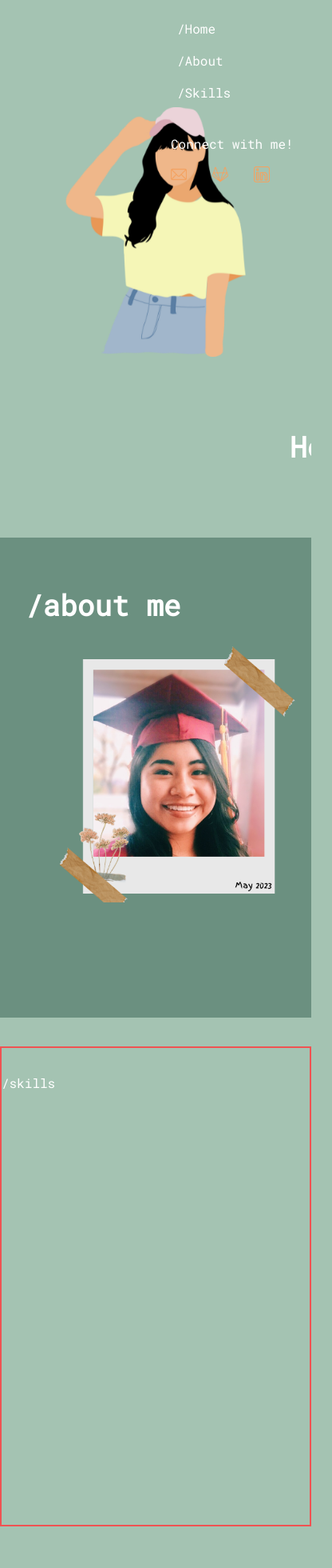
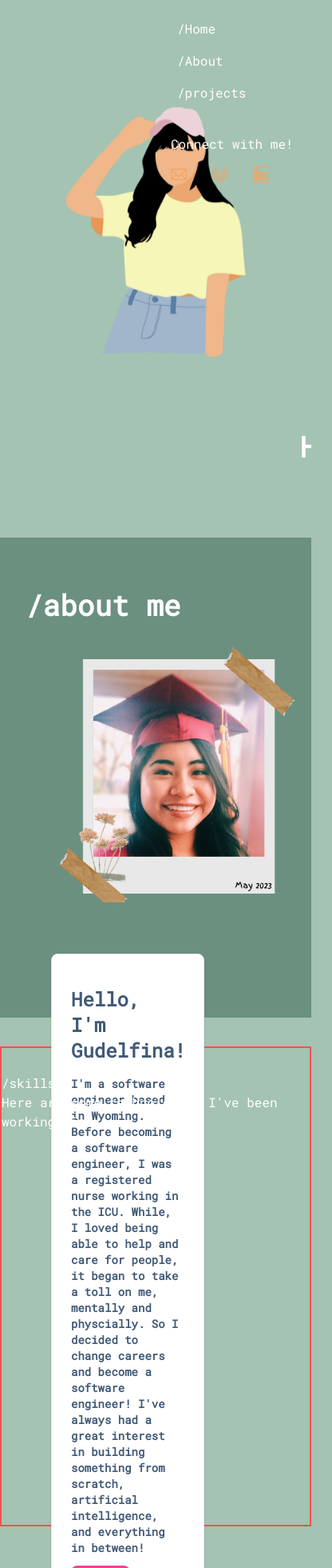
Before and after one commit to Gudelfina/portfolio, a React (Create React App) app: page / in a window 390 px wide. Shown: the top 1960 px of the page at 80% size, 416 px wide, since content can reach past the window. Built offline with nearby package versions, Linux system fonts and the light colour scheme.

Commit message:
fixed about me when to stack when screen is small

```diff
--- a/src/App.js
+++ b/src/App.js
@@ -1,6 +1,6 @@
 import Intro from "./components/Intro.js";
 import AboutPage from "./components/About.js";
-import Experience from "./components/Experience.js";
+import Projects from "./components/Projects.js";
 import NavBar from "./components/NavBar.js";
 
 const App = () => {
@@ -9,7 +9,7 @@ const App = () => {
       <NavBar />
       <Intro />
       <AboutPage />
-      <Experience />
+      <Projects />
     </div>
   );
 };
--- a/src/components/Experience.js
+++ /dev/null
@@ -1,13 +0,0 @@
-import React from "react";
-
-import "../styles/Experience.css";
-
-const Experience = () => {
-  return (
-    <div className="skills m-8" id="skills-nav">
-      <p>/skills</p>
-    </div>
-  );
-};
-
-export default Experience;
--- a/src/components/Intro.js
+++ b/src/components/Intro.js
@@ -6,7 +6,7 @@ import girl from "../images/girl.png";
 const Intro = () => {
   return (
     <div className="container" id="intro-nav">
-      <div>
+      <div className="polariod">
         <img src={girl} alt="a girl with a pink hat" />
       </div>
       <span className="intro-heading">
--- a/src/components/NavBar.js
+++ b/src/components/NavBar.js
@@ -34,13 +34,13 @@ const NavBar = () => {
         </li>
         <li>
           <Link
-            to="skills-nav"
+            to="projects-nav"
             spy={true}
             smooth={true}
             offset={50}
             duration={500}
           >
-            /Skills
+            /projects
           </Link>
         </li>
       </ul>
--- /dev/null
+++ b/src/components/Projects.js
@@ -0,0 +1,18 @@
+import React from "react";
+
+import "../styles/Projects.css";
+
+const Projects = () => {
+  return (
+    <div className="projects m-8" id="projects-nav">
+      <div>
+        <h1 className="skills-header">/skills</h1>
+      </div>
+      <div className="skills-intro">
+        <p>Here are some technologies I've been working with: </p>
+      </div>
+    </div>
+  );
+};
+
+export default Projects;
--- a/src/styles/About.css
+++ b/src/styles/About.css
@@ -3,7 +3,7 @@
 } */
 
 .about {
-  @apply mx-auto flex-nowrap flex-row flex justify-start overflow-y-scroll max-w-6xl py-8 m-9 text-white;
+  @apply mx-auto flex-nowrap flex-row flex justify-start max-w-6xl py-8 m-9 text-white sm:h-auto;
   height: 600px;
 }
 
@@ -16,11 +16,11 @@
 }
 
 .about-content {
-  @apply flex flex-row justify-between content-center inline-block text-sm;
+  @apply flex flex-row flex-wrap justify-between content-center inline-block text-sm;
 }
 
 .card-border {
-  @apply max-w-sm p-6 m-8 bg-white border border-gray-200 rounded-lg shadow dark:bg-gray-800 dark:border-gray-700;
+  @apply max-w-sm p-6 m-8 bg-white border border-gray-200 rounded-lg shadow hover:bg-lightGray  dark:bg-gray-800 dark:border-gray-700;
   max-width: 50%;
 }
 
--- a/src/styles/Intro.css
+++ b/src/styles/Intro.css
@@ -9,7 +9,7 @@
 }
 
 .container {
-  @apply mx-auto flex flex-wrap justify-center items-center max-w-6xl py-8 m-9 text-white h-96 sm:h-auto;
+  @apply mx-auto flex flex-wrap justify-center items-center max-w-6xl py-8 m-9 text-white h-96 sm:h-auto sm:w-auto;
   height: 600px;
 }
 
@@ -30,7 +30,7 @@
     text-indent: 100%;
   }
   to {
-    text-indent: -4%;
+    text-indent: -10%;
   }
 }
 
--- a/src/styles/Experience.css
+++ b/src/styles/Projects.css
@@ -1,4 +1,4 @@
-.skills {
+.projects {
   height: 600px;
   /* background-color: pink; */
   @apply mx-auto flex-nowrap flex-row justify-center max-w-6xl py-8 m-9 text-white border-2 border-red-500;
--- a/tailwind.config.js
+++ b/tailwind.config.js
@@ -18,10 +18,11 @@ module.exports = {
       },
       colors: {
         orangeLight: "#f4a261",
-        beige: "#f2e8cf",
+        beige: "#e3d5ca",
         blueScreen: "#415a77",
         brownLight: "#a98467",
         darkGreen: "#6b9080",
+        lightGray: "#E3DBDB",
       },
     },
   },
```
